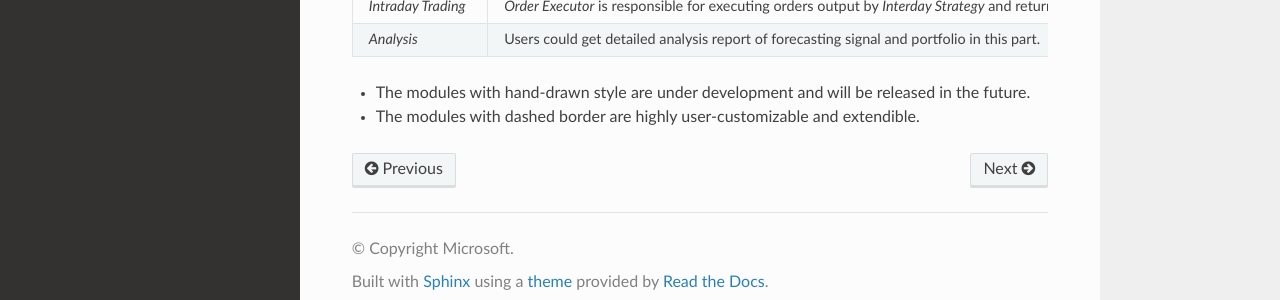
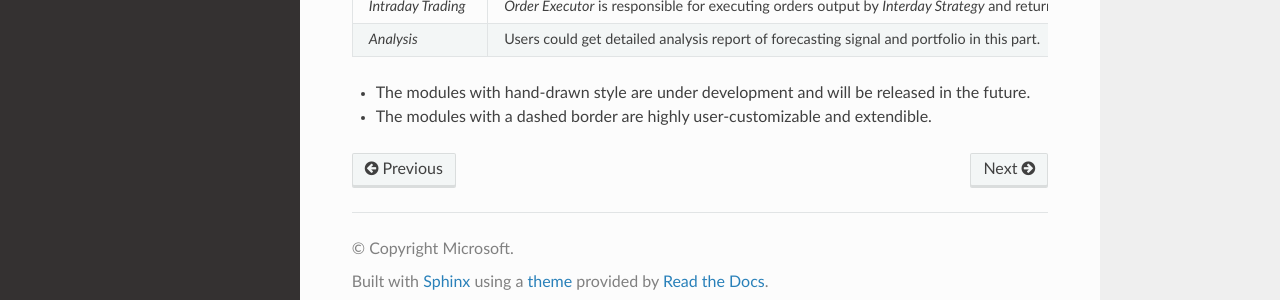
Before and after one commit to microsoft/qlib, a Sphinx documentation site: the page built from docs/introduction/introduction.rst, in a window 1280 px wide and 1383 px high. Shown: the part 1065-1365 px from the top of the window. Built offline with Sphinx 7.4.7 and the Read the Docs theme 2.0.0, drawn with Linux system fonts in a browser that asks for light colours; pages that are not in the unit, such as notebooks, are missing from menus.

```diff
--- a/docs/introduction/introduction.rst
+++ b/docs/introduction/introduction.rst
@@ -37,4 +37,4 @@ Name                    Description
 ======================  ========================================================================
 
 - The modules with hand-drawn style are under development and will be released in the future.
-- The modules with dashed border are highly user-customizable and extendible.
+- The modules with a dashed border are highly user-customizable and extendible.
```
